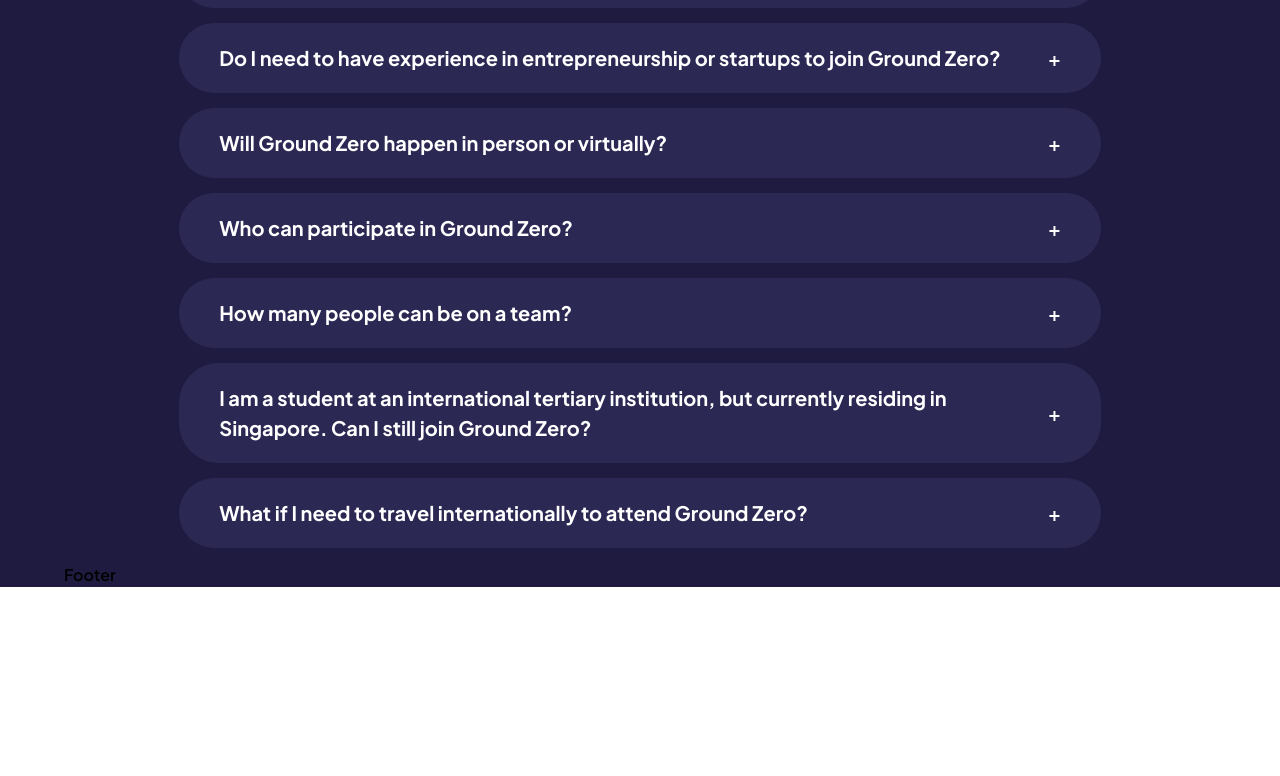
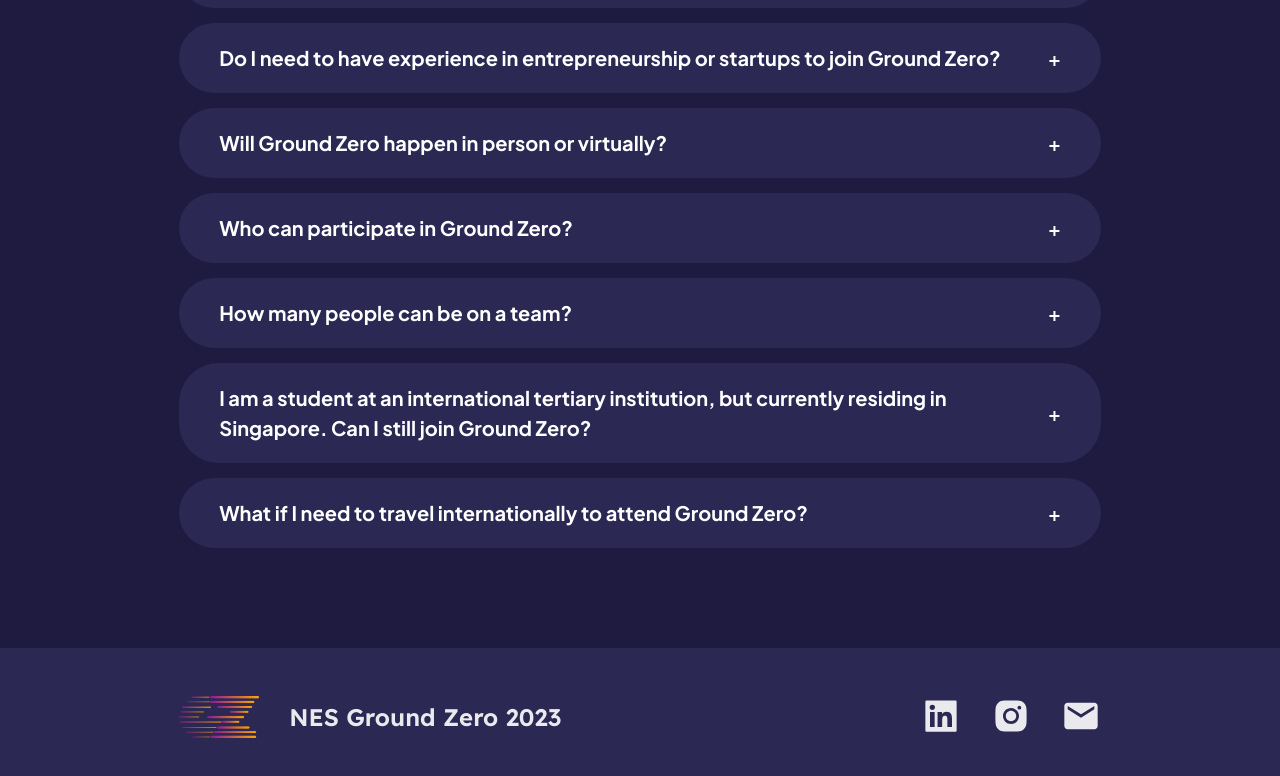
Before and after one commit to groundzero2023/groundzero-website, a React (Vite) app in the folder groundzero/: page / in a window 1280 px wide. Shown: the part 9155-9931 px from the top of the page. Before the commit the page ends 9742 px from the top, so only its background shows below. Built offline with nearby package versions, Linux system fonts and the light colour scheme.

Commit message:
Add Footer

```diff
--- a/groundzero/src/components/Footer.jsx
+++ b/groundzero/src/components/Footer.jsx
@@ -1,9 +1,35 @@
-import React from 'react'
+import React from "react";
+import { AiFillLinkedin, AiFillInstagram } from "react-icons/ai";
+import { groundzero } from "../assets";
+import { MdEmail } from "react-icons/md";
 
 const Footer = () => {
   return (
-    <div>Footer</div>
-  )
-}
+    <div className="footer">
+      <div className="footer-content">
+        <div className="footer-left">
+          <img
+            src={groundzero}
+            alt="NES Ground Zero 2023"
+            width="80"
+            height="80"
+          />
+          <div className="footer-text">NES Ground Zero 2023</div>
+        </div>
+        <div className="footer-buttons">
+          <a href="https://linkedin.com/company/nesgroundzero">
+            <AiFillLinkedin className="footer-button" />
+          </a>
+          <a href="https://instagram.com/nesgroundzero">
+            <AiFillInstagram className="footer-button" />
+          </a>
+          <a href="mailto: nesgroundzero@gmail.com">
+            <MdEmail className="footer-button" />
+          </a>
+        </div>
+      </div>
+    </div>
+  );
+};
 
-export default Footer
+export default Footer;
--- a/groundzero/src/index.css
+++ b/groundzero/src/index.css
@@ -584,3 +584,46 @@ This file contains styling customization for fonts and colors.
   0% {opacity: 0}
   100% { transform: translateY(110%); opacity: 1;}
 }
+
+/* FOOTER */
+
+.footer {
+  display: flex;
+  justify-content: center;
+  align-items: center;
+  padding: 3em 20%;
+  background-color: var(--bg-lighter-purple);
+  margin-left: -20%;
+  margin-right: -20%;
+  margin-top: 100px;
+}
+
+.footer-content {
+  width: 80%;
+  display: flex;
+  justify-content: space-between;
+}
+
+.footer-buttons {
+  display: grid;
+  grid-template-columns: 1fr 1fr 1fr;
+  gap: 30px;
+}
+
+.footer-button {
+  font-size: 40px;
+  color: rgba(255, 255, 255, 0.9);
+}
+
+.footer-left {
+  display: flex;
+  justify-content: center;
+  align-items: center;
+}
+
+.footer-text {
+  font-family: Lexend Deca, sans-serif;
+  font-size: 24px;
+  color: rgba(255, 255, 255, 0.9);
+  margin-left: 30px;
+}
```
